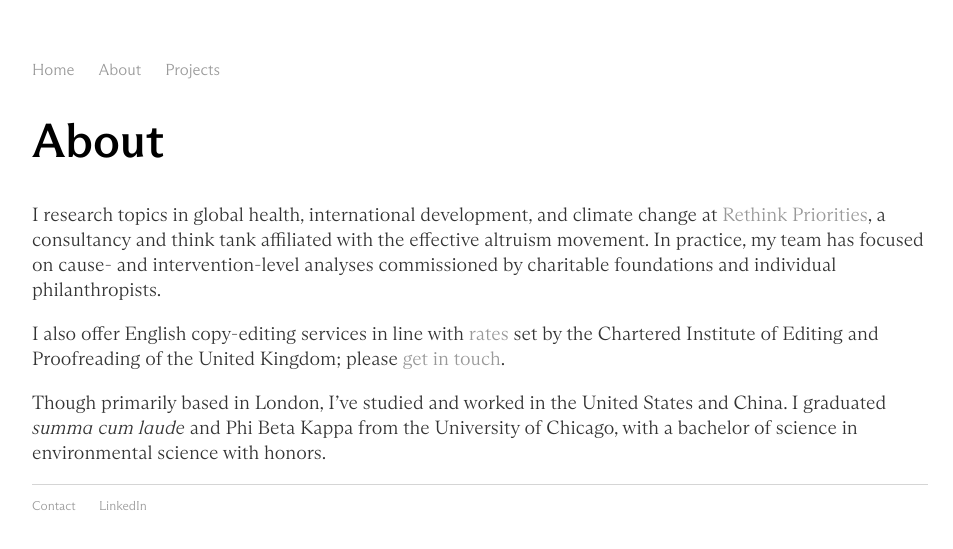
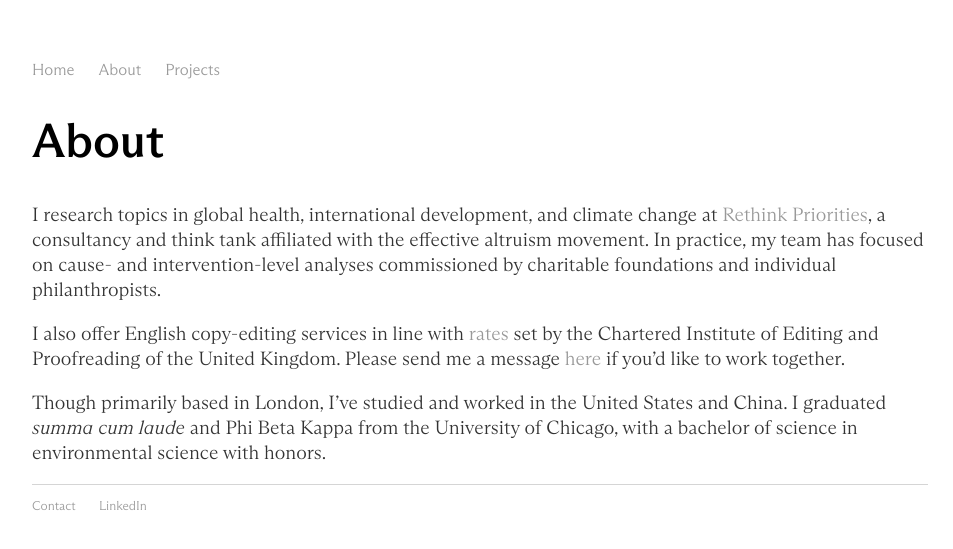
Before and after one commit to y-james-hu/y-james-hu.github.io, a Jekyll site: the page built from about/index.html, in a window 1280 px wide. Shown: the top 549 px of the page, without its empty margins (160-1113 px from the left). Built offline with Jekyll 4.4.1, drawn with Linux system fonts in a browser that asks for light colours.

Commit message:
Update index.html

```diff
--- a/about/index.html
+++ b/about/index.html
@@ -4,6 +4,6 @@ title: About
 ---
   <h1>{{ page.title }}</h1>
     <p>I research topics in global health, international development, and climate change at <a href="https://rethinkpriorities.org/">Rethink Priorities</a>, a consultancy and think tank affiliated with the effective altruism movement. In practice, my team has focused on cause- and intervention-level analyses commissioned by charitable foundations and individual philanthropists.</p>
-    <p>I also offer English copy-editing services in line with <a href="https://www.ciep.uk/resources/suggested-minimum-rates/">rates</a> set by the Chartered Institute of Editing and Proofreading of the United Kingdom; please <a href="../contact">get in touch</a>.</p>
+    <p>I also offer English copy-editing services in line with <a href="https://www.ciep.uk/resources/suggested-minimum-rates/">rates</a> set by the Chartered Institute of Editing and Proofreading of the United Kingdom. Please send me a message <a href="../contact">here</a> if you’d like to work together.</p>
     <p>Though primarily based in London, I’ve studied and worked in the United States and China. I graduated <em>summa cum laude</em> and Phi Beta Kappa from the University of Chicago, with a bachelor of science in environmental science with honors.</p>
     <p></p>
```
